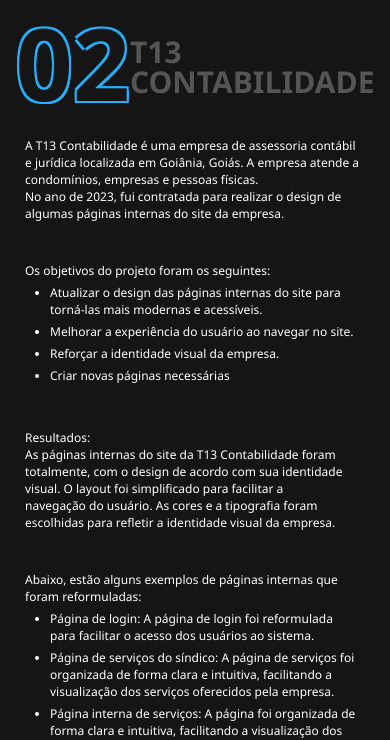
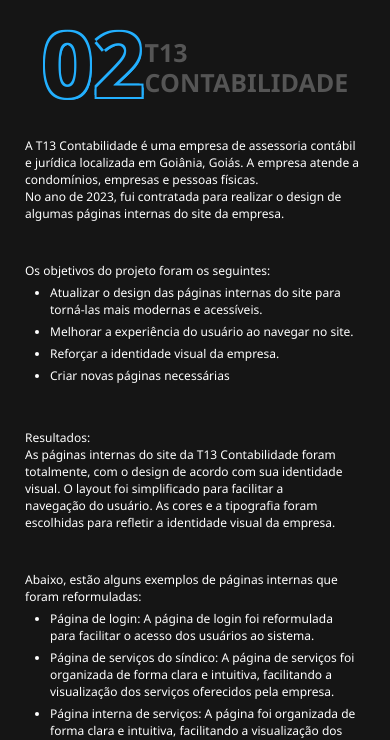
Before and after one commit to Joisonf/site-iza, a plain HTML site: page UI/contabilidade/contabilidade.html in a window 390 px wide. Shown: the part 105-845 px from the top of the page. Drawn offline with Linux system fonts and the light colour scheme; files that its build step writes are made by us from their sources; files whose address does not match are found by name.

Commit message:
Add files via upload

```diff
--- a/UI/contabilidade/contabilidade.css
+++ b/UI/contabilidade/contabilidade.css
@@ -312,14 +312,14 @@
 
       #tituloNGlobal h1{
         color:#555555 ;
-        font-size: 30px;
+        font-size: 25px;
         line-height: 30px;
         margin-top: -50px;
         margin-bottom: 0px;
       }
 
       #tituloGlobal-c h1{
-        font-size: 100px;
+        font-size: 90px;
         margin-top: -40px;
         font-weight: bold;
         color: #151515;
@@ -505,7 +505,7 @@
         font-size: 60px;
         margin-bottom: 0px;
        text-align: end;
-       margin-right: 20px;
+       margin-right: 0px;
        }
 
        .ui-final{
@@ -526,11 +526,11 @@
 
       #tituloNGlobal h1{
         color:#555555 ;
-        font-size: 30px;
+        font-size: 25px;
       }
 
       #tituloGlobal-c h1{
-        font-size: 100px;
+        font-size: 90px;
       }
 
 
@@ -608,7 +608,7 @@
         font-size: 60px;
         margin-bottom: 0px;
        text-align: end;
-       margin-right: 20px;
+       margin-right: 0px;
        }
 
        .ui-final{
```
